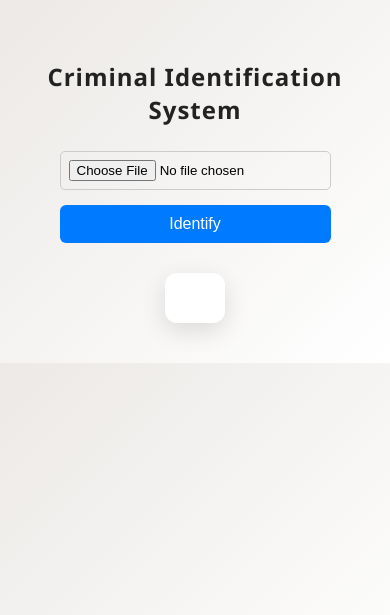
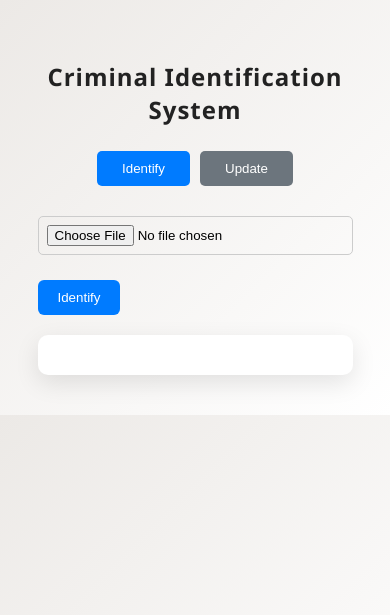
Before and after one commit to Riya23160/Facial-Recognition-using-AI, a Flask app: page / in a window 390 px wide. Shown: the top 615 px of the page. Run offline with Flask 3, Linux system fonts and the light colour scheme.

Commit message:
update feature

```diff
--- a/app.py
+++ b/app.py
@@ -1,99 +1,154 @@
+import sqlite3
 from flask import Flask, request, jsonify, render_template
 from deepface import DeepFace
-import sqlite3
 import os
-import traceback
+from werkzeug.utils import secure_filename
+import time
 
+# ===================== Flask Setup =====================
 app = Flask(__name__)
+app.config["UPLOAD_FOLDER"] = "uploads"
+app.config["DATABASE_IMAGES"] = "criminal_images"
 
-UPLOAD_FOLDER = "uploads"
-os.makedirs(UPLOAD_FOLDER, exist_ok=True)
+os.makedirs(app.config["UPLOAD_FOLDER"], exist_ok=True)
+os.makedirs(app.config["DATABASE_IMAGES"], exist_ok=True)
 
-BASE_DIR = os.path.dirname(os.path.abspath(__file__))
-DB_PATH = os.path.join(BASE_DIR, "db", "criminals.db")
-CRIMINALS_IMAGES_PATH = os.path.join(BASE_DIR, "criminal_images")
+DB_PATH = os.path.join("db", "criminals.db")
 
 
-@app.route("/")
-def home_page():
+# ===================== Helper Functions =====================
+def get_all_criminals():
+    """Fetch all criminals from SQLite DB"""
+    conn = sqlite3.connect(DB_PATH)
+    conn.row_factory = sqlite3.Row  # Allows dict-like access
+    cursor = conn.cursor()
+    cursor.execute("SELECT * FROM criminals")
+    rows = cursor.fetchall()
+    conn.close()
+    return [dict(row) for row in rows]
+
+def add_criminal(data):
+    """Insert a new criminal record into SQLite DB"""
+    conn = sqlite3.connect(DB_PATH)
+    cursor = conn.cursor()
+    cursor.execute("""
+        INSERT INTO criminals (name, age, gender, crimes, status, last_known_address, release_date, image_path)
+        VALUES (?, ?, ?, ?, ?, ?, ?, ?)
+    """, (
+        data['name'],
+        data['age'],
+        data['gender'],
+        data['crimes'],
+        data['status'],
+        data['address'],
+        data['release_date'],
+        data['image_path']
+    ))
+    conn.commit()
+    conn.close()
+
+# ===================== Home Route =====================
+@app.route('/')
+def home():
     return render_template("index.html")
 
+# ===================== IDENTIFICATION API =====================
+@app.route('/identify', methods=['POST'])
+def identify():
+    try:
+        if 'image' not in request.files:
+            return jsonify({"status": "No image provided"}), 400
 
-@app.route("/identify", methods=["POST"])
-def identify_person():
-    try:
-        if "image" not in request.files:
-            return jsonify({"status":"error","message":"No image uploaded!"}), 400
+        image = request.files['image']
+        filename = secure_filename(image.filename)
+        filepath = os.path.abspath(os.path.join(app.config["UPLOAD_FOLDER"], filename))
+        image.save(filepath)
 
-        file = request.files.get("image")
-        if not file or file.filename == "":
-            return jsonify({"status":"error","message":"No file selected!"}), 400
+        print(f"[*] Identifying image saved at: {filepath}")
 
-        img_path = os.path.join(UPLOAD_FOLDER, file.filename.replace(" ", "_"))
-        file.save(img_path)
+        best_match = None
+        max_confidence = -1
+        start_time = time.time()
 
-        match_name = None
-        confidence = 0
+        criminals = get_all_criminals()  # Fetch from SQLite
 
-        for img_file in os.listdir(CRIMINALS_IMAGES_PATH):
-            criminal_img_path = os.path.join(CRIMINALS_IMAGES_PATH, img_file)
+        for criminal in criminals:
+            stored_image = os.path.abspath(criminal["image_path"])
             try:
-                result = DeepFace.verify(img_path, criminal_img_path, model_name="Facenet512", enforce_detection=False)
-                if result.get("verified") and result.get("confidence",0) > confidence:
-                    confidence = result["confidence"]
-                    match_name = img_file.split(".")[0].replace("_", " ").lower()
-            except:
+                result = DeepFace.verify(
+                    img1_path=filepath,
+                    img2_path=stored_image,
+                    model_name="Facenet",
+                    enforce_detection=False
+                )
+                print(f"Comparing with {stored_image}: {result}")
+
+                if result["verified"] and result["distance"] < 0.4:
+                    confidence = (1 - result["distance"]) * 100
+                    if confidence > max_confidence:
+                        max_confidence = confidence
+                        best_match = criminal
+
+            except Exception as e:
+                print(f"Error comparing: {e}")
                 continue
 
-        if not match_name:
-            os.remove(img_path)
-            print("❌ No match found in database.")
-            return jsonify({"status":"No Match Found","message":"No match found in criminal database."}), 200
-
-        # Fetch from database
-        conn = sqlite3.connect(DB_PATH)
-        cursor = conn.cursor()
-        cursor.execute("""
-            SELECT name, age, gender, crimes, status, last_known_address, release_date
-            FROM criminals
-            WHERE LOWER(name) = ?
-        """, (match_name,))
-        result = cursor.fetchone()
-        conn.close()
-
-        os.remove(img_path)  # Delete uploaded image
-
-        if result:
-            formatted_response = f"""
-Person Identified
-----------------------------
-Name: {result[0].title()}
-Age: {result[1]}
-Gender: {result[2]}
-Crimes: {result[3]}
-Status: {result[4]}
-Last Address: {result[5]}
-Release Date: {result[6] if result[6] else "N/A"}
-"""
-            # Print nicely in terminal
-            print("✅ Match found!")
-            print(formatted_response)
-
+        if best_match:
+            response_time = time.time() - start_time
             return jsonify({
                 "status": "Match Found",
-                "confidence": round(confidence,2),
-                "message": formatted_response.strip()
-            }), 200
+                "message": f"""Person Identified
+Name: {best_match['name']}
+Age: {best_match['age']}
+Gender: {best_match['gender']}
+Crimes: {best_match['crimes']}
+Status: {best_match['status']}
+Address: {best_match['last_known_address']}
+Release Date: {best_match['release_date']}
+Confidence: {max_confidence:.2f}%
+Processing Time: {response_time:.2f}s"""
+            })
         else:
-            print("❌ No record in database for matched image.")
-            return jsonify({"status":"No Match Found in Database","message":"No record in database for matched image."}), 200
+            return jsonify({"status": "No Match Found", "message": "No criminal records matched."})
 
     except Exception as e:
-        try: os.remove(img_path)
-        except: pass
-        traceback.print_exc()
-        return jsonify({"status":"error","message":str(e)}), 500
+        print(f"Identify error: {e}")
+        return jsonify({"status": "Error", "message": str(e)})
 
+# ===================== UPDATE CRIMINAL RECORD API =====================
+@app.route('/update', methods=['POST'])
+def update_criminal():
+    try:
+        if 'image' not in request.files:
+            return jsonify({"status": "No image provided"}), 400
 
+        image = request.files['image']
+        filename = secure_filename(image.filename)
+        save_path = os.path.abspath(os.path.join(app.config["DATABASE_IMAGES"], filename))
+        image.save(save_path)
+
+        data = {
+            "name": request.form.get("name"),
+            "age": request.form.get("age"),
+            "gender": request.form.get("gender"),
+            "crimes": request.form.get("crimes"),
+            "status": request.form.get("status"),
+            "address": request.form.get("address"),
+            "release_date": request.form.get("releaseDate"),
+            "image_path": save_path
+        }
+
+        if not all(data.values()):
+            return jsonify({"status": "Missing Data", "message": "Fill all fields"}), 400
+
+        add_criminal(data)
+
+        return jsonify({"status": "Success", "message": f"Criminal record for {data['name']} added successfully!"})
+
+    except Exception as e:
+        print(f"Update error: {e}")
+        return jsonify({"status": "Error", "message": str(e)})
+
+# ===================== Run App =====================
 if __name__ == "__main__":
     app.run(debug=True)
--- a/templates/index.html
+++ b/templates/index.html
@@ -5,7 +5,6 @@
 <meta name="viewport" content="width=device-width, initial-scale=1.0">
 <title>Criminal Identification System</title>
 <style>
-/* Body & fonts */
     body {
         font-family: 'Segoe UI', Tahoma, Geneva, Verdana, sans-serif;
         background: linear-gradient(135deg, #ece9e6, #ffffff);
@@ -16,7 +15,6 @@ body {
         align-items: center;
     }
 
-/* Header */
     h2 {
         color: #222;
         margin-bottom: 25px;
@@ -24,28 +22,65 @@ h2 {
         letter-spacing: 1px;
     }
 
-/* File input + button wrapper */
-#uploadControls {
+    /* Tab Buttons */
+    .tab-btns {
         display: flex;
-    gap: 15px;
         margin-bottom: 30px;
-    flex-wrap: wrap;
+        gap: 10px;
     }
 
-input[type=file] {
+    .tab-btn {
+        padding: 10px 25px;
+        border: none;
+        background: #6c757d;
+        color: white;
+        border-radius: 5px;
+        cursor: pointer;
+        transition: 0.3s;
+    }
+
+    .tab-btn.active {
+        background: #007bff;
+    }
+
+    .tab-btn:hover {
+        background: #0056b3;
+    }
+
+    /* Tab Content */
+    .tab-content {
+        display: none;
+        width: 90%;
+        max-width: 1000px;
+    }
+
+    .tab-content.active {
+        display: block;
+    }
+
+    /* Shared styles */
+    input[type=file], input[type=text], textarea {
+        width: 100%;
         padding: 8px;
+        margin-bottom: 10px;
         border-radius: 5px;
         border: 1px solid #ccc;
     }
 
+    .file-controls, .update-controls {
+        display: flex;
+        flex-wrap: wrap;
+        gap: 15px;
+        margin-bottom: 20px;
+    }
+
     button {
-    padding: 10px 25px;
-    font-size: 16px;
-    cursor: pointer;
+        padding: 10px 20px;
         background: #007bff;
-    color: #fff;
+        color: white;
         border: none;
         border-radius: 6px;
+        cursor: pointer;
         transition: 0.3s;
     }
 
@@ -53,61 +88,20 @@ button:hover {
         background: #0056b3;
     }
 
-/* Container for image + result */
-#container {
-    display: flex;
-    gap: 30px;
-    width: 90%;
-    max-width: 1000px;
-    justify-content: center;
-    align-items: stretch; /* equal height */
-    flex-wrap: wrap;
+    #preview, #updatePreview {
+        max-width: 350px;
+        display: none;
+        border: 2px solid #ccc;
+        border-radius: 8px;
+        margin-bottom: 10px;
     }
 
-/* Image preview */
-#preview {
-    max-width: 400px;
-    width: 100%;
+    #result {
+        background: white;
+        padding: 20px;
         border-radius: 10px;
-    border: 2px solid #ccc;
-    object-fit: cover;
-    box-shadow: 0 6px 20px rgba(0,0,0,0.1);
-}
-
-/* Result card */
-#result {
-    background: #fff;
-    padding: 25px 30px;
-    border-radius: 12px;
-    box-shadow: 0 8px 25px rgba(0,0,0,0.12);
-    flex: 1; /* expand to match image height */
-    display: flex;
-    flex-direction: column;
-    justify-content: flex-start;
+        box-shadow: 0 8px 25px rgba(0,0,0,0.1);
         white-space: pre-wrap;
-    overflow: auto;
-    font-size: 16px;
-    line-height: 1.6;
-}
-
-/* Highlight key labels */
-strong {
-    color: #007bff;
-}
-
-/* Responsive tweaks */
-@media (max-width: 900px) {
-    #container {
-        flex-direction: column;
-        align-items: center;
-    }
-    #preview {
-        margin-bottom: 20px;
-    }
-    #uploadControls {
-        flex-direction: column;
-        align-items: stretch;
-    }
     }
 </style>
 </head>
@@ -115,73 +109,102 @@ strong {
 
 <h2>Criminal Identification System</h2>
 
-<div id="uploadControls">
+<!-- Tabs -->
+<div class="tab-btns">
+    <button class="tab-btn active" data-tab="identify">Identify</button>
+    <button class="tab-btn" data-tab="update">Update</button>
+</div>
+
+<!-- Identification Section -->
+<div id="identify" class="tab-content active">
+    <div class="file-controls">
         <input type="file" id="img" accept="image/*">
         <button id="identifyBtn">Identify</button>
     </div>
+    <img id="preview" />
+    <div id="result"><div id="resultContent"></div></div>
+</div>
 
-<div id="container">
-    <img id="preview" src="" alt="Image Preview" style="display:none;">
-    <div id="result">
-        <div id="resultContent"></div>
+<!-- Updating Section -->
+<div id="update" class="tab-content">
+    <div class="file-controls">
+        <input type="file" id="updateImg" accept="image/*">
+        <img id="updatePreview" />
     </div>
+    <input type="text" id="name" placeholder="Name">
+    <input type="text" id="age" placeholder="Age">
+    <input type="text" id="gender" placeholder="Gender">
+    <textarea id="crimes" placeholder="Crimes"></textarea>
+    <input type="text" id="status" placeholder="Status">
+    <input type="text" id="address" placeholder="Last Address">
+    <input type="text" id="releaseDate" placeholder="Release Date">
+    <button id="updateBtn">Save to Database</button>
 </div>
 
 <script>
+    // Tab switching
+    document.querySelectorAll(".tab-btn").forEach(btn => {
+        btn.addEventListener("click", () => {
+            document.querySelectorAll(".tab-btn").forEach(b => b.classList.remove("active"));
+            document.querySelectorAll(".tab-content").forEach(c => c.classList.remove("active"));
+            btn.classList.add("active");
+            document.getElementById(btn.dataset.tab).classList.add("active");
+        });
+    });
+
+    // Identify Logic
     const fileInput = document.getElementById("img");
     const previewImg = document.getElementById("preview");
     const identifyBtn = document.getElementById("identifyBtn");
     const resultContent = document.getElementById("resultContent");
     let selectedFile = null;
 
-// Image preview
     fileInput.addEventListener('change', () => {
-    if(fileInput.files.length > 0){
         selectedFile = fileInput.files[0];
-        const reader = new FileReader();
-        reader.onload = (e) => {
-            previewImg.src = e.target.result;
+        previewImg.src = URL.createObjectURL(selectedFile);
         previewImg.style.display = "block";
-        };
-        reader.readAsDataURL(selectedFile);
-    }
     });
 
-// Send image to backend
     identifyBtn.addEventListener('click', async () => {
-    if(!selectedFile){
-        alert("Please select an image first!");
-        return;
-    }
-
-    resultContent.innerHTML = "Scanning... Please wait.";
-
-    const formData = new FormData();
+        if(!selectedFile) return alert("Select an image!");
+        resultContent.innerHTML = "Scanning...";
+        let formData = new FormData();
         formData.append("image", selectedFile);
 
-    try {
-        const res = await fetch("/identify", { method:"POST", body:formData });
+        const res = await fetch("/identify", { method: "POST", body: formData });
         const data = await res.json();
+        resultContent.innerText = data.message;
+    });
 
-        if(data.status === "Match Found"){
-            let formatted = data.message
-                .replace(/^Person Identified/m, "<h3 style='color:#007bff;'>Person Identified</h3>")
-                .replace(/^Name:/m, "<strong>Name:</strong>")
-                .replace(/^Age:/m, "<strong>Age:</strong>")
-                .replace(/^Gender:/m, "<strong>Gender:</strong>")
-                .replace(/^Crimes:/m, "<strong>Crimes:</strong>")
-                .replace(/^Status:/m, "<strong>Status:</strong>")
-                .replace(/^Last Address:/m, "<strong>Last Address:</strong>")
-                .replace(/^Release Date:/m, "<strong>Release Date:</strong>");
+    // Update Logic
+    const updateImgInput = document.getElementById("updateImg");
+    const updatePreview = document.getElementById("updatePreview");
+    let updateFile = null;
 
-            resultContent.innerHTML = formatted;
-        } else {
-            resultContent.innerText = data.message || data.status || "Unknown response";
-        }
+    updateImgInput.addEventListener('change', () => {
+        updateFile = updateImgInput.files[0];
+        updatePreview.src = URL.createObjectURL(updateFile);
+        updatePreview.style.display = "block";
+    });
 
-    } catch(err){
-        resultContent.innerText = "Error: " + err.message;
-    }
+    document.getElementById("updateBtn").addEventListener('click', async () => {
+        if (!updateFile) return alert("Please select an image for updating!");
+        let confirmed = confirm("Are you sure you want to save this criminal information?");
+        if (!confirmed) return;
+
+        let formData = new FormData();
+        formData.append("image", updateFile);
+        formData.append("name", document.getElementById("name").value);
+        formData.append("age", document.getElementById("age").value);
+        formData.append("gender", document.getElementById("gender").value);
+        formData.append("crimes", document.getElementById("crimes").value);
+        formData.append("status", document.getElementById("status").value);
+        formData.append("address", document.getElementById("address").value);
+        formData.append("releaseDate", document.getElementById("releaseDate").value);
+
+        const res = await fetch("/update", { method: "POST", body: formData });
+        const data = await res.json();
+        alert(data.message);
     });
 </script>
 
```
Also changed, not shown: db/create_db.py (+26 -11 lines), criminal_images/WhatsApp_Image_2025-11-17_at_21.35.49_e9f28497.jpg (added), db/criminals.db, uploads/WhatsApp_Image_2025-11-17_at_18.07.05_6833efef.jpg (added). Lines whose indentation alone changed are shown as unchanged.
